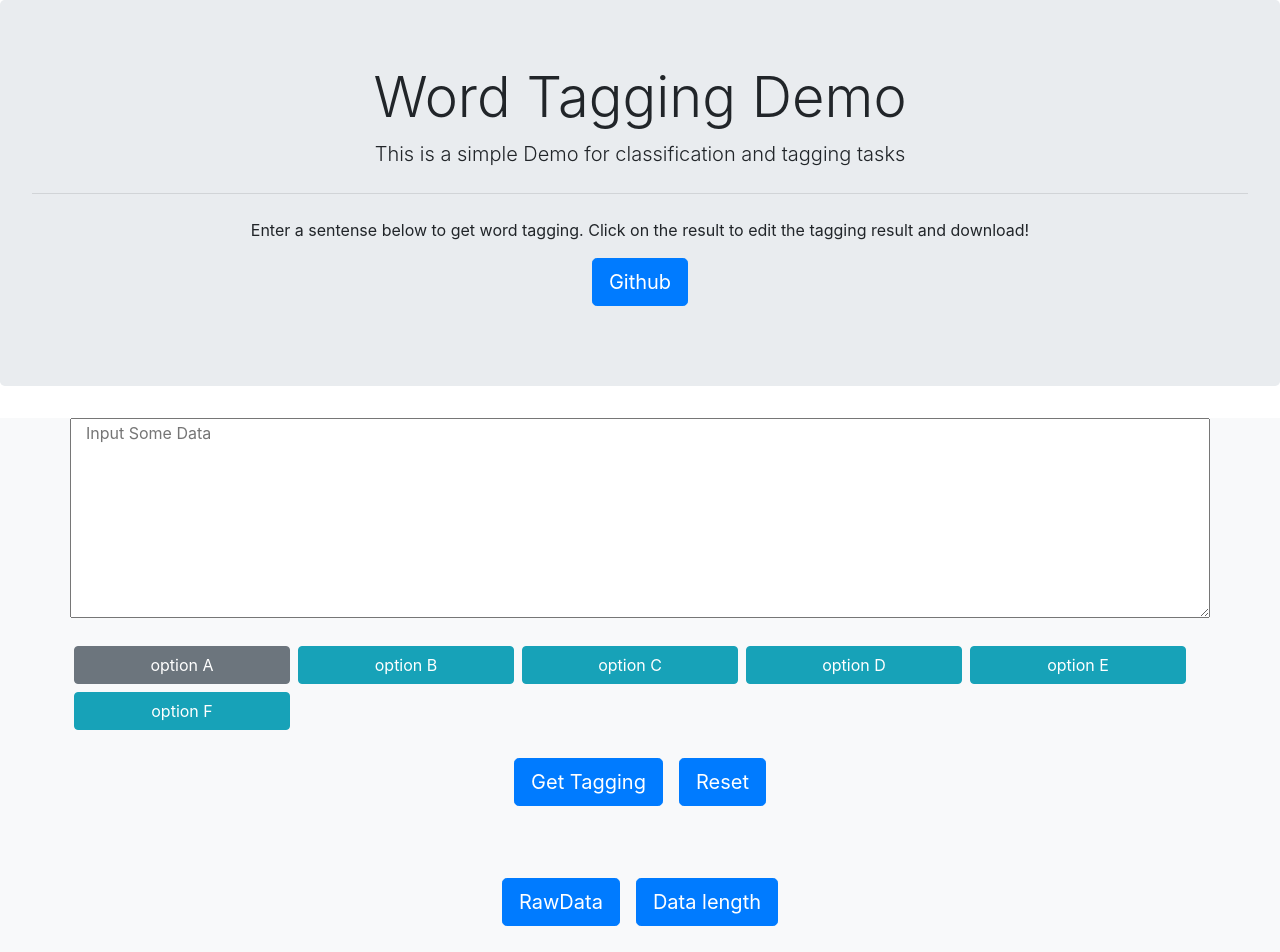
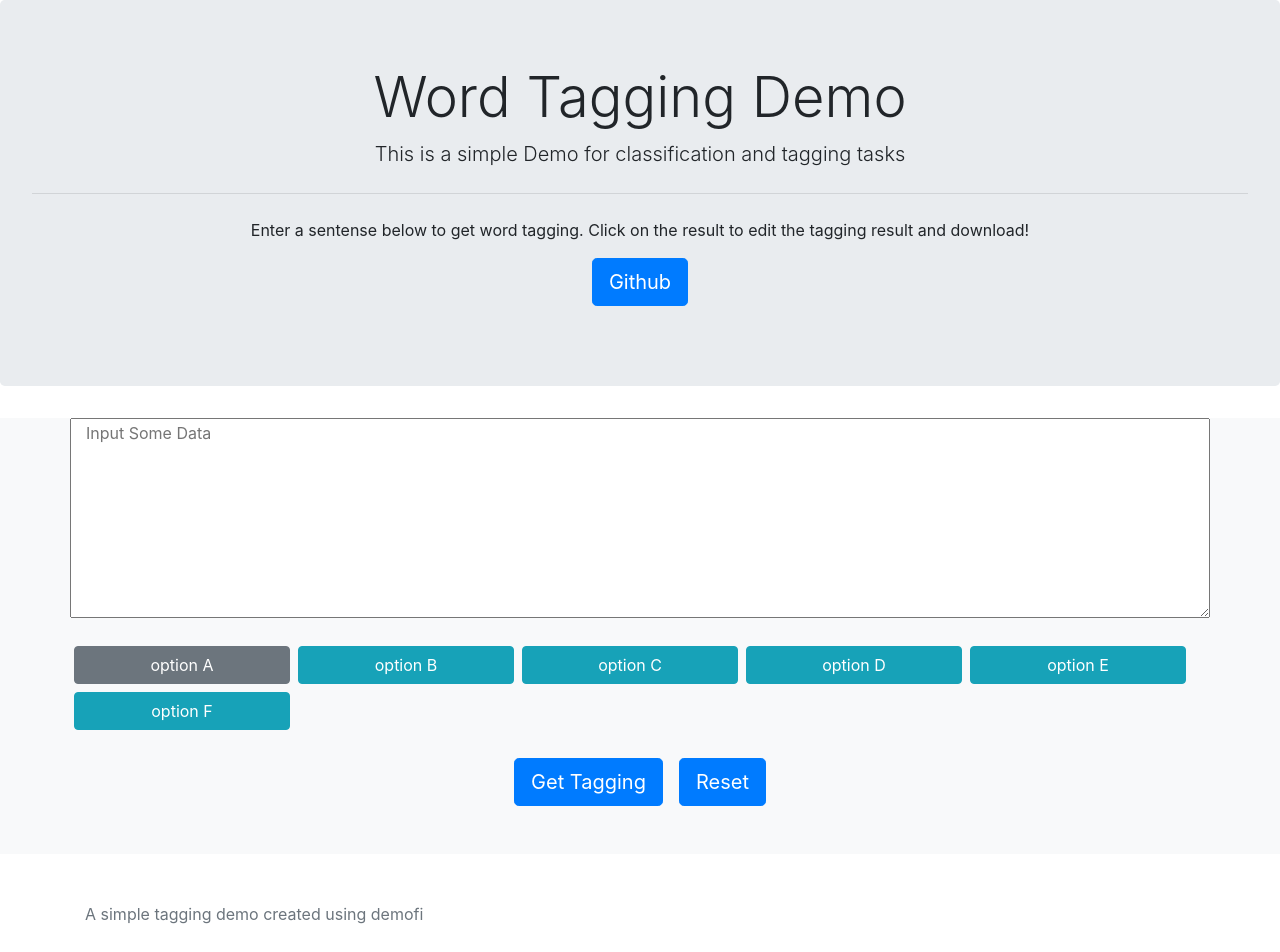
Before and after one commit to h-bar/demofi, a React (Create React App) app: page / in a window 1280 px wide. Shown: the top 952 px of the page. After the commit the page ends 926 px from the top, so only its background shows below. Built offline with nearby package versions, Linux system fonts and the light colour scheme.

Commit message:
hide download btns when no reult

```diff
--- a/src/App.js
+++ b/src/App.js
@@ -6,7 +6,12 @@ import { Footer } from "./demofi/components/footer";
 import { Submit } from "./demofi/components/submit";
 import { Download } from "./demofi/components/download";
 
+
+import { useSelector } from "react-redux";
+import { selectAppState } from "./demofi/slice";
+
 function App() {
+  let appState = useSelector(selectAppState)
   return (
     <div className="App">
       <Header />
@@ -14,12 +19,14 @@ function App() {
         <div className="container">
           <section>
             <UserInputs />
-            <Submit />
+            { appState !== "init" ? <Submit /> : null }
           </section>
-          <section>
-            <ResultsDisplay />
-            <Download />
-          </section>
+          {appState === "succeeded"
+            ? <section>
+                <ResultsDisplay />
+                <Download />
+              </section>
+            : null }
         </div>
       </div>
       <Footer />
--- a/src/demofi/slice.js
+++ b/src/demofi/slice.js
@@ -7,13 +7,13 @@ export const runModel = createAsyncThunk('runModel', async (payload) => {
   return postReq("/api/run", payload);
 })
 
-
 const demofiSlice = createSlice({
   name: "demofi",
   initialState: {
     data: demofiConfig.inputPlaceHolder,
     param: demofiConfig.defaultAction,
-    resp: []
+    resp: [],
+    appState: "ready"
   },
   reducers: {
     updateData: (state, action) => {
@@ -29,21 +29,22 @@ const demofiSlice = createSlice({
       })
     },
     reset: (state) => {
+      state.appState = 'ready';
       state.resp = [];
     }
   },
   extraReducers: {
     [runModel.pending]: (state, action) => {
-      state.status = 'loading'
+      state.appState = 'loading'
     },
     [runModel.fulfilled]: (state, action) => {
-      state.status = 'succeeded'
+      state.appState = 'succeeded'
       let newResp = state.resp.slice()
       newResp.push(action.payload)
       state.resp = newResp
     },
     [runModel.rejected]: (state, action) => {
-      state.status = 'failed'
+      state.appStatet = 'failed'
       state.error = action.error.message
     }
   }
@@ -52,6 +53,7 @@ const demofiSlice = createSlice({
 export const selectData = state => state.demofi.data;
 export const selectParam = state => state.demofi.param;
 export const selectResults = state => state.demofi.resp.map((resp, idx) => resp.result);
+export const selectAppState = state => state.demofi.appState;
 export const {
   updateData,
   updateParam,
```
